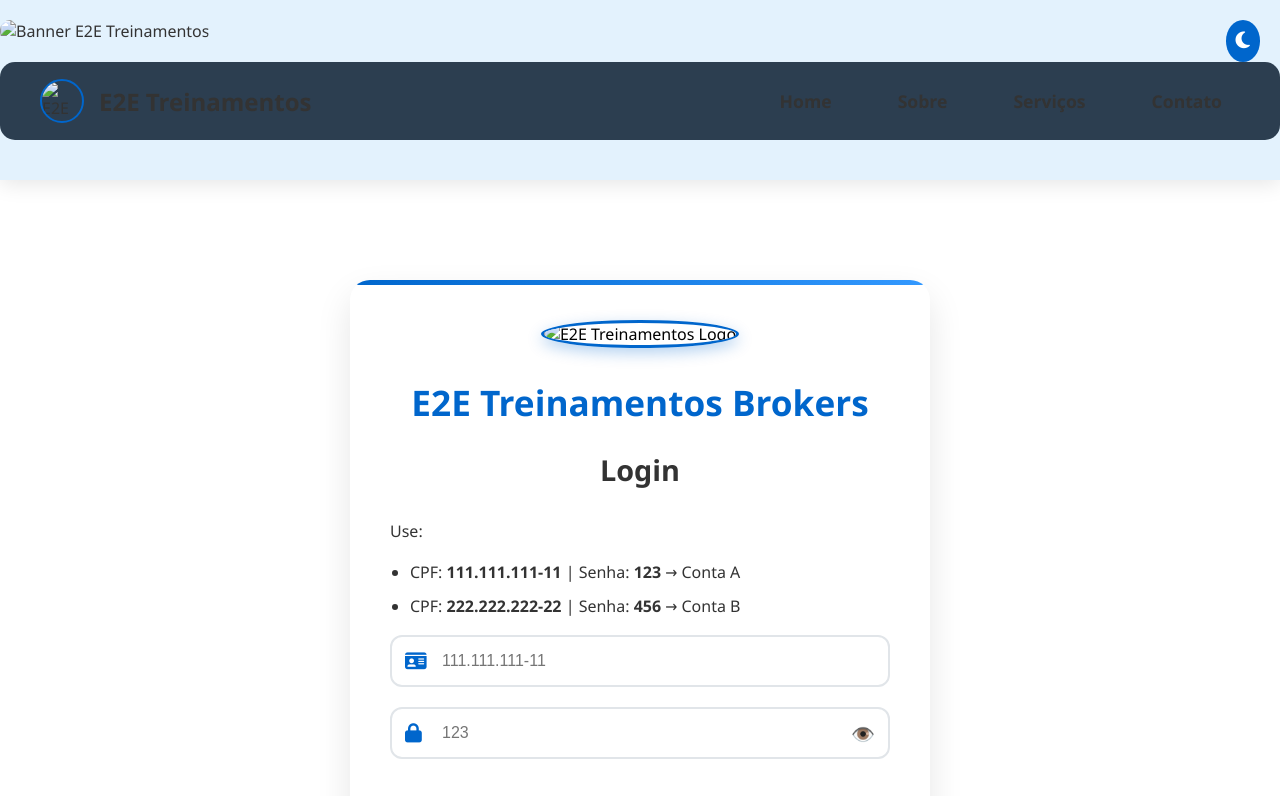
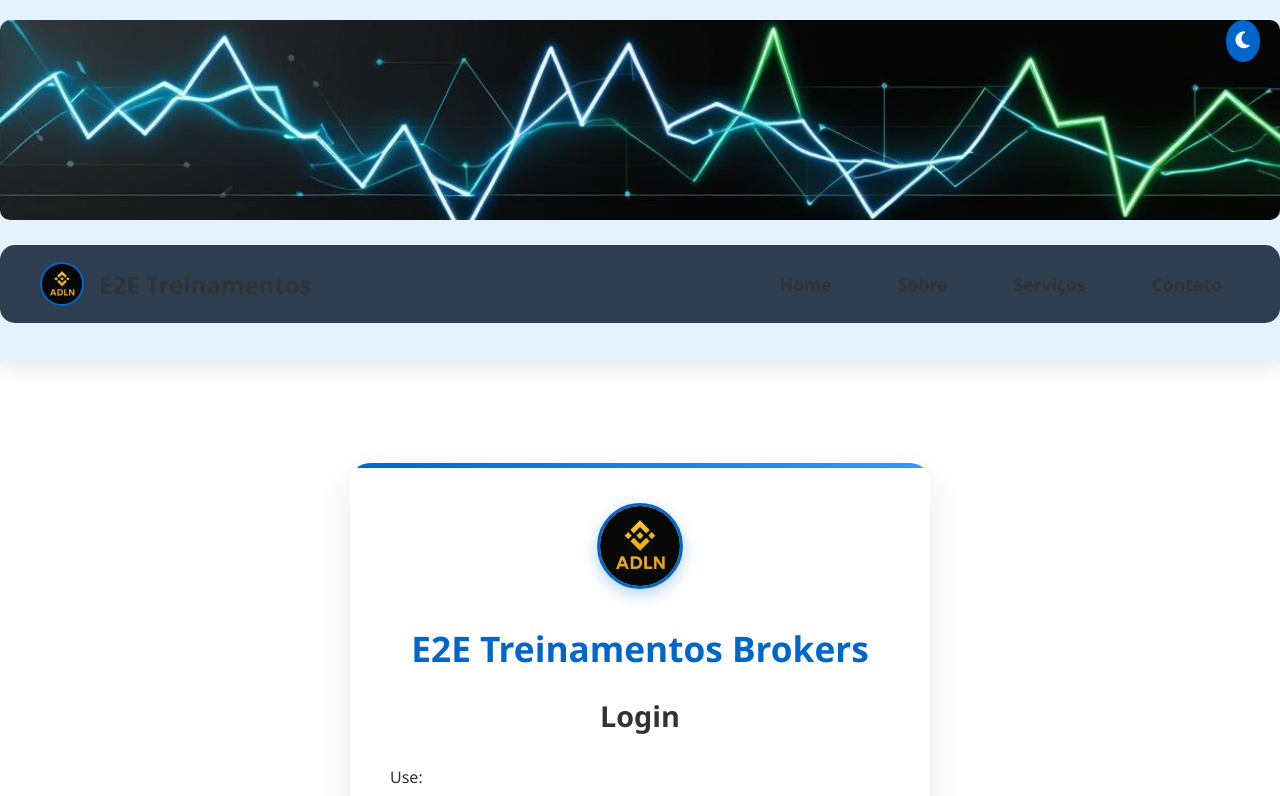
Before and after one commit to Daniel-Felix147/Home-Broker-e2e, a plain HTML site: page index.html in a window 1280 px wide. Shown: the top 796 px of the page. Drawn offline with Linux system fonts and the light colour scheme.

Commit message:
Update index.html

```diff
--- a/index.html
+++ b/index.html
@@ -14,11 +14,11 @@
   </button>
 
   <div class="main-banner">
-    <img src="Imagem/banner.jpg" alt="Banner E2E Treinamentos" class="main-banner-image">
+    <img src="banner.jpg" alt="Banner E2E Treinamentos" class="main-banner-image">
     <nav class="navbar">
       <div class="nav-container">
         <div class="nav-logo">
-          <img src="Imagem/logo-fundo-escuro.jpeg" alt="E2E Treinamentos" class="nav-logo-img">
+          <img src="logo-fundo-escuro.jpeg" alt="E2E Treinamentos" class="nav-logo-img">
           <span class="nav-brand">E2E Treinamentos</span>
         </div>
         <div class="nav-menu">
@@ -33,7 +33,7 @@
   <div class="container">
     <div id="login">
       <div class="login-logo">
-        <img id="loginLogo" src="Imagem/logo-fundo-escuro.jpeg" alt="E2E Treinamentos Logo" class="logo-image">
+        <img id="loginLogo" src="logo-fundo-escuro.jpeg" alt="E2E Treinamentos Logo" class="logo-image">
       </div>
       <h1>E2E Treinamentos Brokers</h1>
       <h2>Login</h2>
@@ -68,7 +68,7 @@
         </div>
         <div class="modal-body">
           <div class="login-logo">
-            <img src="Imagem/logo-fundo-escuro.jpeg" alt="E2E Treinamentos Logo" class="logo-image">
+            <img src="logo-fundo-escuro.jpeg" alt="E2E Treinamentos Logo" class="logo-image">
           </div>
           <h2>Cadastro de Conta</h2>
           <form id="cadastroForm" autocomplete="off" onsubmit="return false;">
@@ -124,7 +124,7 @@
 
     <div id="recuperarSenha" class="hidden">
       <div class="login-logo">
-        <img src="Imagem/logo-fundo-escuro.jpeg" alt="E2E Treinamentos Logo" class="logo-image">
+        <img src="logo-fundo-escuro.jpeg" alt="E2E Treinamentos Logo" class="logo-image">
       </div>
       <h1>E2E Treinamentos Brokers</h1>
       <h2>Recuperação de Senha</h2>
```
